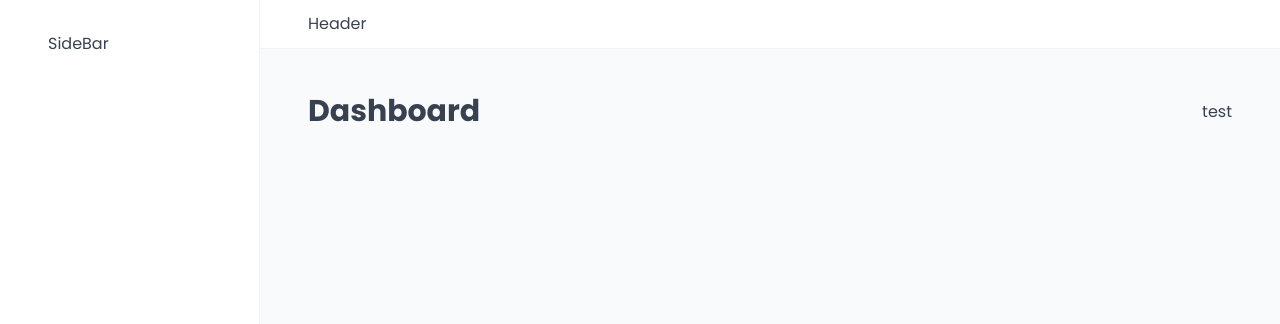
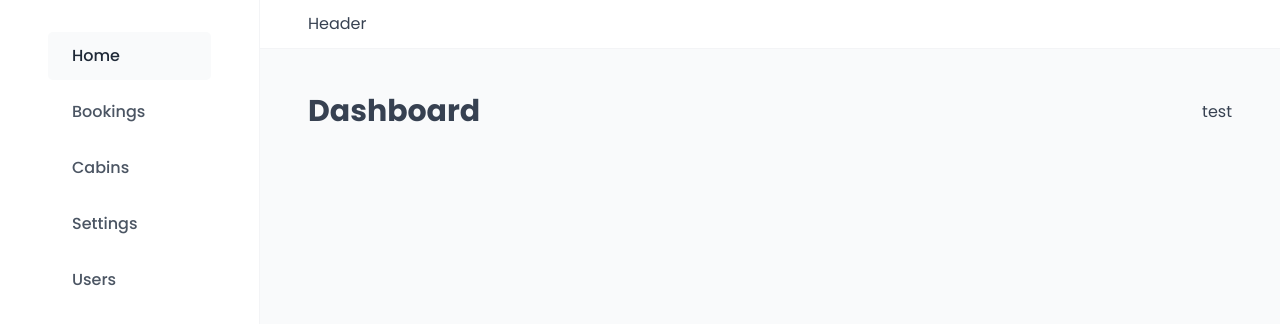
Before and after one commit to shivPosted/The-Wild-Oasis, a React (Vite) app: page /dashboard in a window 1280 px wide. Shown: the top 324 px of the page. Built offline with nearby package versions, Linux system fonts and the light colour scheme; a web font is replaced by a local one.

Commit message:
designing the sidebar with links pt1

```diff
--- a/package.json
+++ b/package.json
@@ -12,6 +12,7 @@
   "dependencies": {
     "react": "^18.3.1",
     "react-dom": "^18.3.1",
+    "react-icons": "^5.3.0",
     "react-router-dom": "^7.0.1",
     "styled-components": "^6.1.13"
   },
--- a/src/App.jsx
+++ b/src/App.jsx
@@ -13,6 +13,7 @@
 import PageNotFound from "./pages/PageNotFound";
 import Login from "./pages/Login";
 import GlobalStyles from "./styles/globalStyles";
+import Users from "./pages/Users";
 
 //NOTE: using StyledApp to apply styles to main element of App component
 const StyledApp = styled.main`
@@ -33,6 +34,10 @@
       {
         element: <Dashboard />,
         path: "dashboard",
+      },
+      {
+        element: <Users />,
+        path: "users",
       },
       {
         element: <Account />,
--- /dev/null
+++ b/src/ui/MainNav.jsx
@@ -0,0 +1,71 @@
+import { NavLink } from "react-router-dom";
+import styled from "styled-components";
+
+const Navlist = styled.ul`
+  list-style: none;
+  display: flex;
+  flex-direction: column;
+  gap: 0.8rem;
+`;
+const StyledNavLink = styled(NavLink)`
+  &:link,
+  &:visited {
+    display: flex;
+    align-items: center;
+    gap: 1.2rem;
+
+    color: var(--color-grey-600);
+    font-size: 1.6rem;
+    font-weight: 500;
+    padding: 1.2rem 2.4rem;
+    transition: all 0.3s;
+  }
+
+  /* This works because react-router places the active class on the active NavLink */
+  &:hover,
+  &:active,
+  &.active:link,
+  &.active:visited {
+    color: var(--color-grey-800);
+    background-color: var(--color-grey-50);
+    border-radius: var(--border-radius-sm);
+  }
+
+  & svg {
+    width: 2.4rem;
+    height: 2.4rem;
+    color: var(--color-grey-400);
+    transition: all 0.3s;
+  }
+
+  &:hover svg,
+  &:active svg,
+  &.active:link svg,
+  &.active:visited svg {
+    color: var(--color-brand-600);
+  }
+`;
+
+function MainNav() {
+  return (
+    <Navlist>
+      <li>
+        <StyledNavLink to="/dashboard">Home</StyledNavLink>
+      </li>
+
+      <li>
+        <StyledNavLink to="/bookings">Bookings</StyledNavLink>
+      </li>
+      <li>
+        <StyledNavLink to="/cabins">Cabins</StyledNavLink>
+      </li>
+      <li>
+        <StyledNavLink to="/settings">Settings</StyledNavLink>
+      </li>
+      <li>
+        <StyledNavLink to="/users">Users</StyledNavLink>
+      </li>
+    </Navlist>
+  );
+}
+export default MainNav;
--- a/src/ui/Sidebar.jsx
+++ b/src/ui/Sidebar.jsx
@@ -1,4 +1,5 @@
 import styled from "styled-components";
+import MainNav from "./MainNav";
 
 const StyledSideBar = styled.aside`
   background-color: var(--color-grey-0);
@@ -8,6 +9,10 @@
 `;
 
 function Sidebar() {
-  return <StyledSideBar>SideBar</StyledSideBar>;
+  return (
+    <StyledSideBar>
+      <MainNav />
+    </StyledSideBar>
+  );
 }
 export default Sidebar;
```
Also changed, not shown: src/ui/Logo.jsx (added, +7 -0 lines), 1 other file (tests, documents, lock files or other folders).
